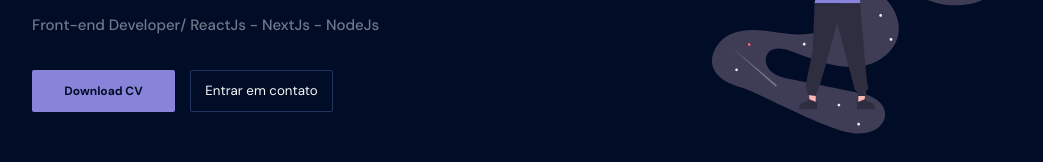
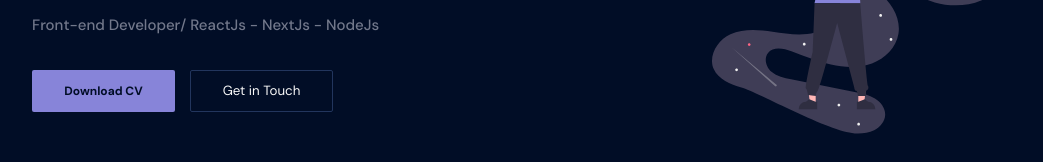
Before and after one commit to Luisgustavom1/Portfolio, a React (Create React App) app: page / in a window 1280 px wide. Shown: the part 376-538 px from the top of the page, without its empty margins (118-1161 px from the left). Built offline with nearby package versions, Linux system fonts and the light colour scheme.

Commit message:
All English

```diff
--- a/src/components/Illustration/index.tsx
+++ b/src/components/Illustration/index.tsx
@@ -39,7 +39,7 @@ const Illustration: React.FC = () => {
               Download CV
             </ButtonCV>
             <ButtonTransparent>
-              Entrar em contato
+              Get in Touch
             </ButtonTransparent>
           </ButtonContainer>
         </article>
```
